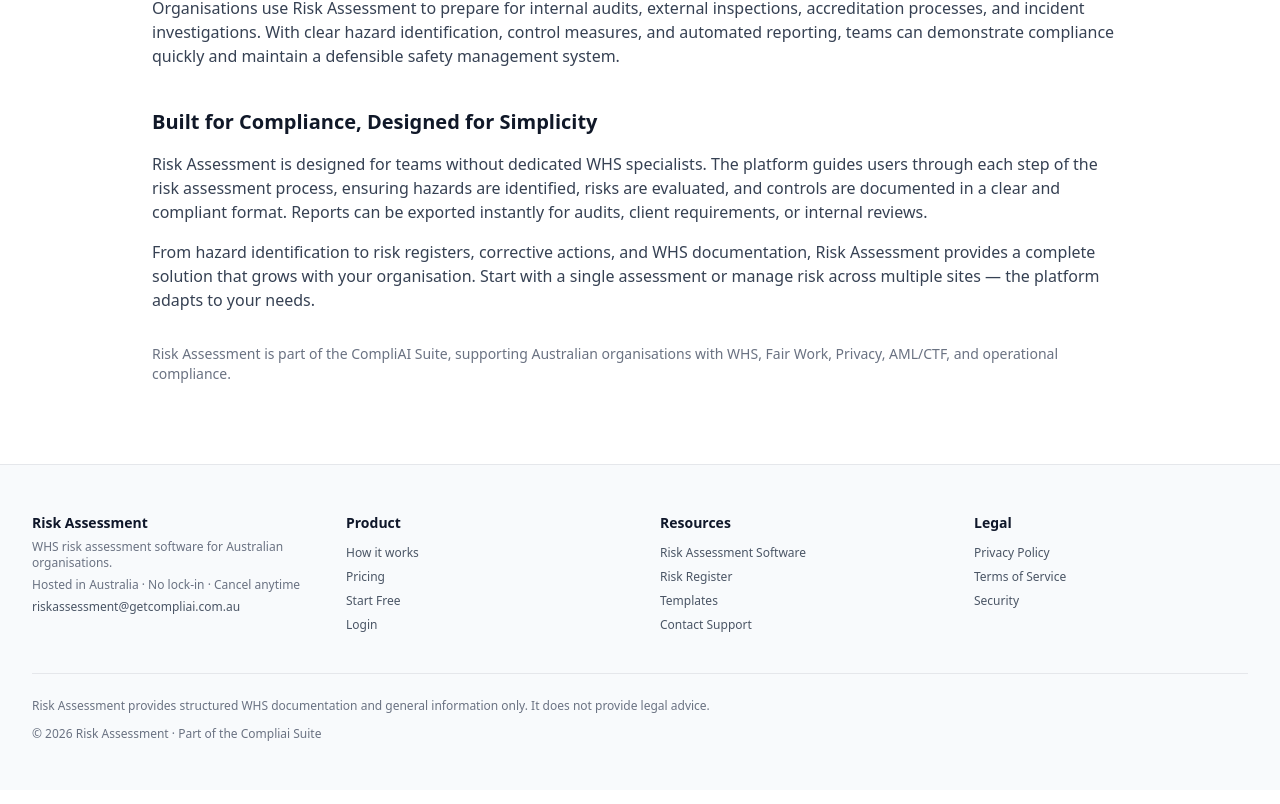
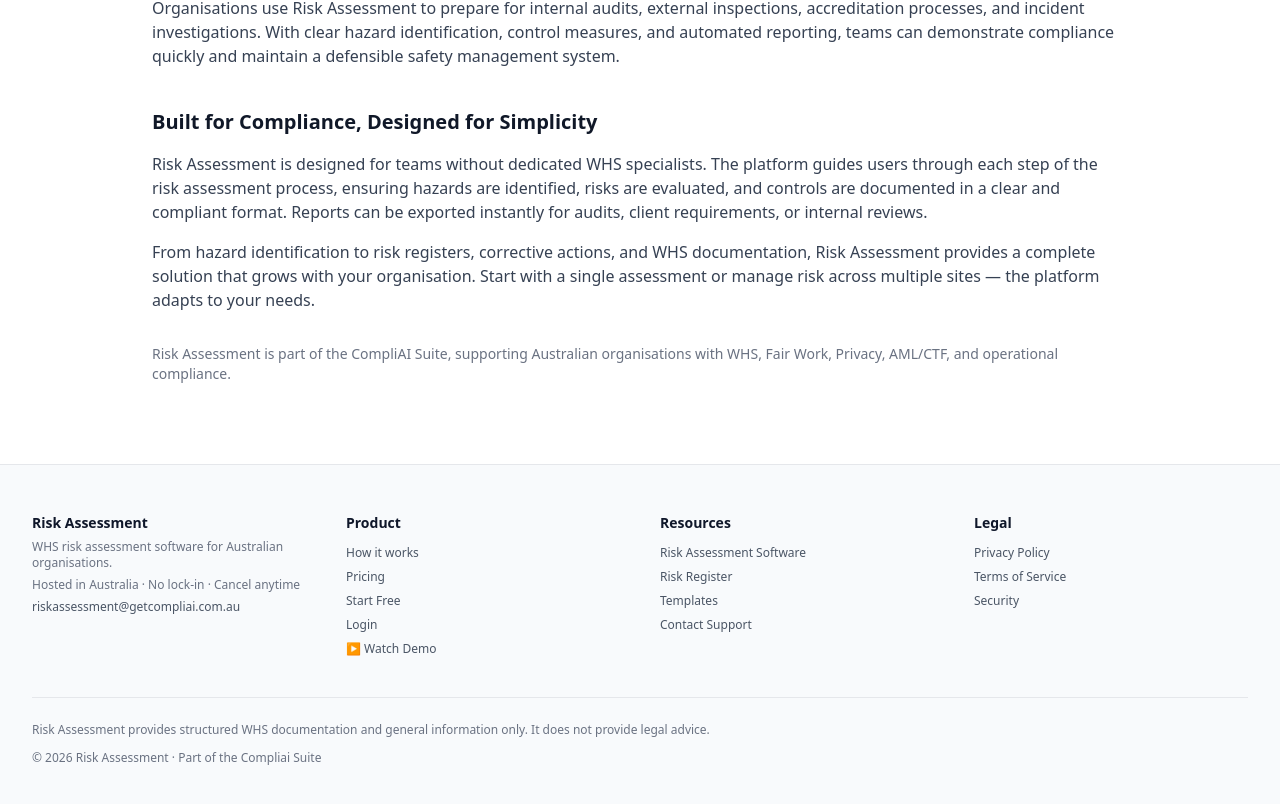
Before and after one commit to bimpit/riskassessment, a Next.js app: page / in a window 1280 px wide. Shown: the part 6064-6868 px from the top of the page. Built offline with nearby package versions, Linux system fonts and the light colour scheme; no server answers.

Commit message:
improved landing page and logo

```diff
--- a/components/Footer.tsx
+++ b/components/Footer.tsx
@@ -30,6 +30,18 @@
               <li><Link href="/#pricing" className="hover:text-blue-700">Pricing</Link></li>
               <li><Link href="/signup" className="hover:text-blue-700">Start Free</Link></li>
               <li><Link href="/login" className="hover:text-blue-700">Login</Link></li>
+
+              {/* ⭐ Watch Demo link restored */}
+              <li>
+                <a
+                  href="https://youtu.be/UNuX1KEDV0M"
+                  target="_blank"
+                  rel="noopener noreferrer"
+                  className="hover:text-blue-700"
+                >
+                  ▶ Watch Demo
+                </a>
+              </li>
             </ul>
           </div>
 
```
